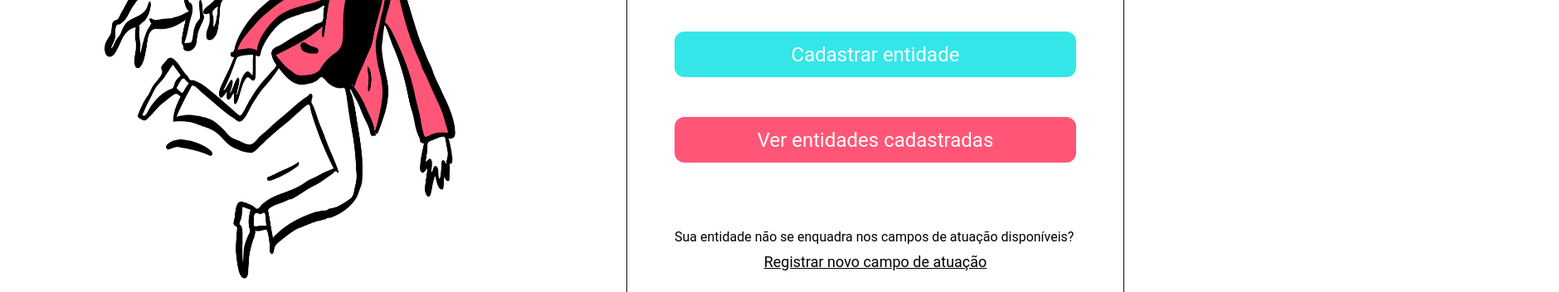
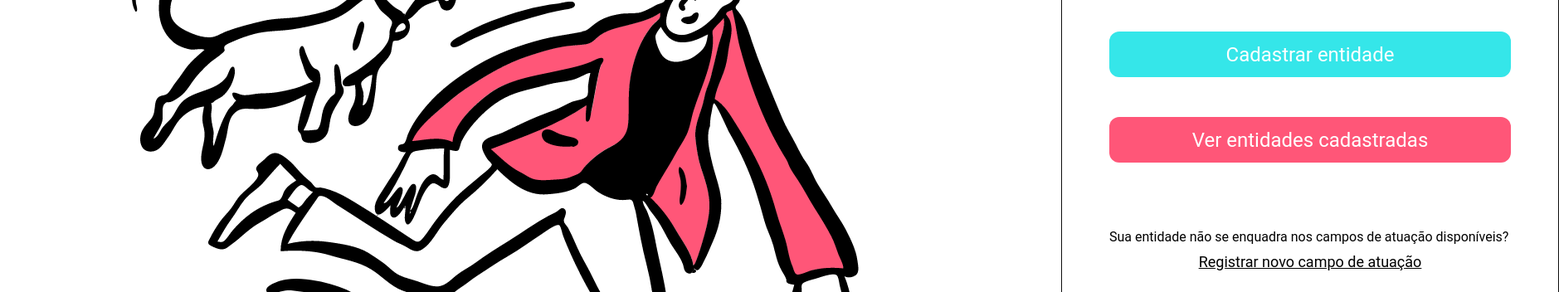
Before and after one commit to isalvesb/ada-projeto-css, a plain HTML site: page index.html in a window 1280 px wide. Shown: the part 230-582 px from the top of the page at 83% size, 1879 px wide, since content can reach past the window. Drawn offline with Linux system fonts and the light colour scheme; a web font is replaced by a local one.

Commit message:
Update style.css

```diff
--- a/style.css
+++ b/style.css
@@ -1,6 +1,6 @@
 img {
-  width: 500px;
-  height: 500px;
+  width: auto;
+  height: auto;
 }
 
 :root {
```
